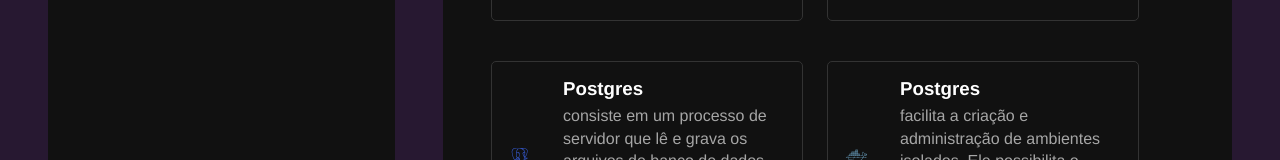
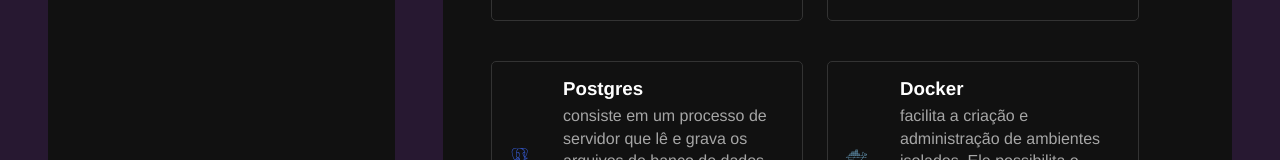
Before and after one commit to pablo-oliveiraDev/PabloDeOliveiraFerreira, a Next.js app: page /technologies in a window 1280 px wide. Shown: the part 2079-2239 px from the top of the page. Built offline with nearby package versions, Linux system fonts and the light colour scheme.

Commit message:
Alterado o nome da tech docker

```diff
--- a/src/pages/technologies/index.jsx
+++ b/src/pages/technologies/index.jsx
@@ -96,7 +96,7 @@
     },
     {
         id: 'docker',
-        name: 'Postgres',
+        name: 'Docker',
         icon: <techIcons.DiDocker className={styles.docker} />,
         description: 'facilita a criação e administração de ambientes isolados. Ele possibilita o empacotamento de uma aplicação em containers.'
     },
```
Lines whose indentation alone changed are shown as unchanged.
